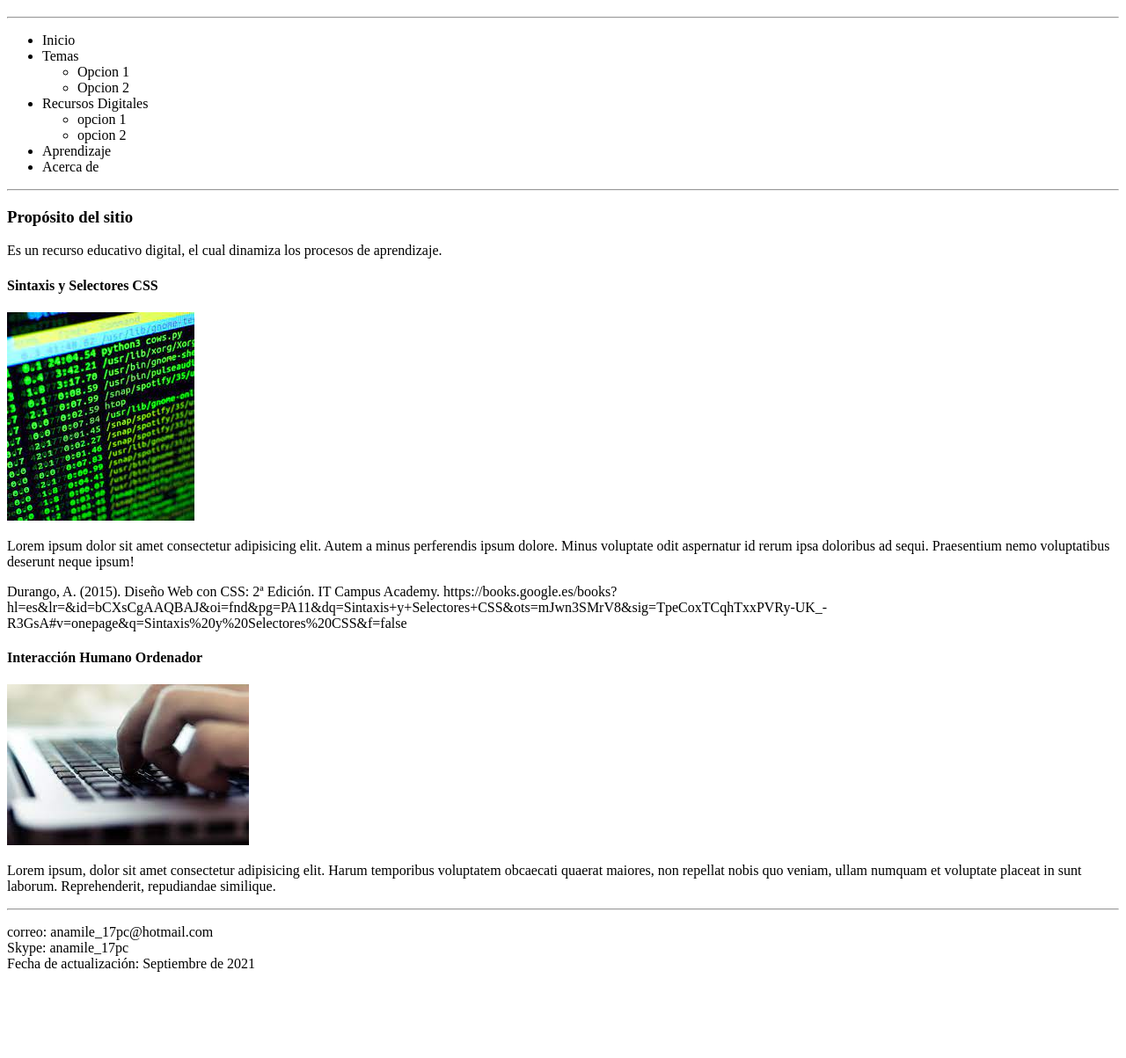
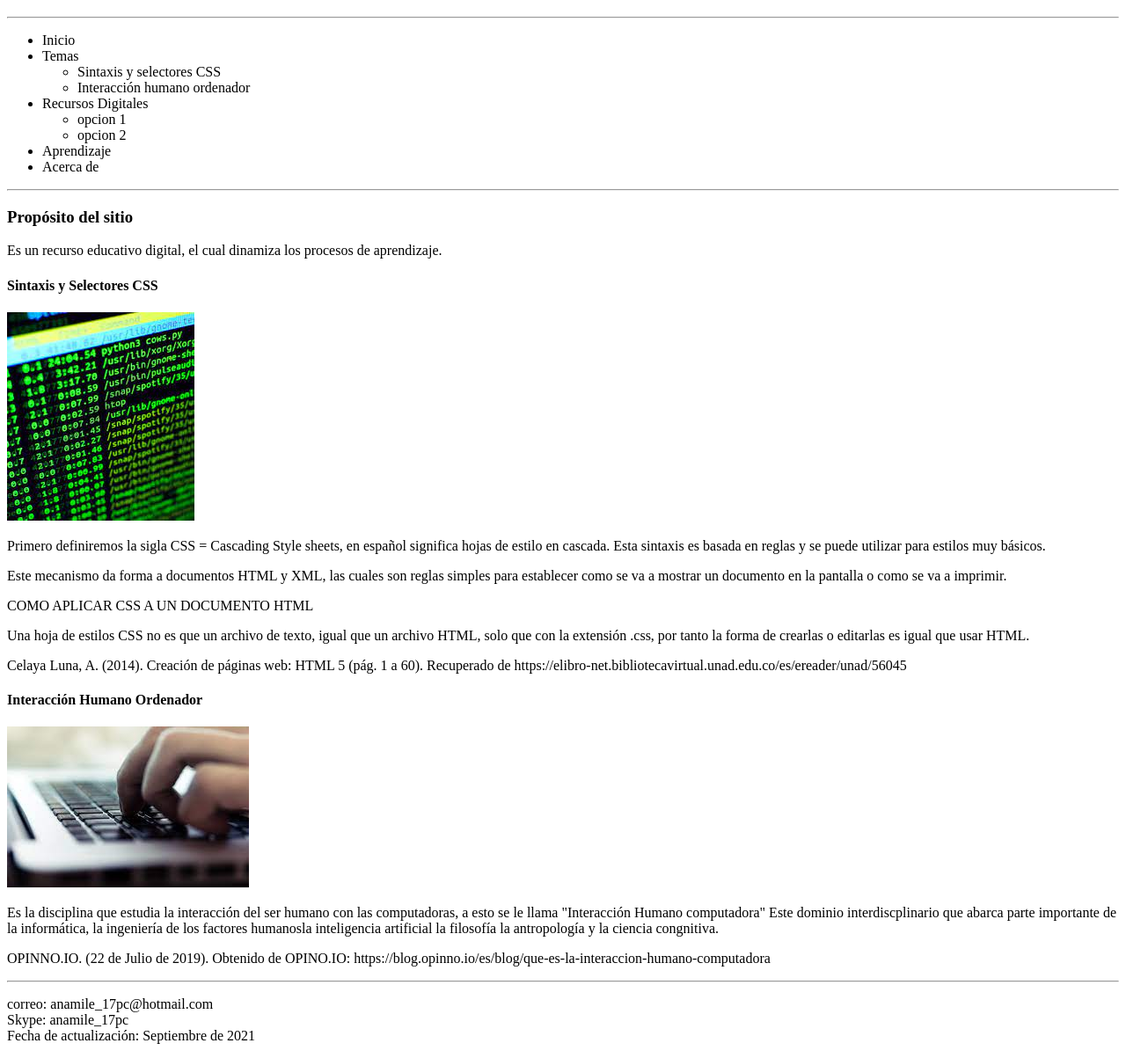
Before and after one commit to Anamile17/DSW--Milena-Polindara, a plain HTML site: page FASE2/desing.html in a window 1280 px wide. Shown: the part 61-1264 px from the top of the page at 88% size. Before the commit the page ends 1182 px from the top, so only its background shows below. Drawn offline with Linux system fonts and the light colour scheme.

Commit message:
Desarrollo Fase 2
Adelantos de la construcción en Visual

```diff
--- a/FASE2/desing.html
+++ b/FASE2/desing.html
@@ -16,8 +16,8 @@
             <li>Inicio</li>
             <li>Temas</li>
             <ul>
-                <li>Opcion 1</li>
-                <li>Opcion 2</li>
+                <li>Sintaxis y selectores CSS </li>
+                <li>Interacción humano ordenador </li>
             </ul>
             <li>Recursos Digitales</li>
             <ul>
@@ -41,15 +41,24 @@
                 <h4> Sintaxis y Selectores CSS </h4>
                 <img src="img/sintaxis y selectores.jfif" alt="hacer aqui una descripcion alternativa de la imágen">
                 <p>
-                    Lorem ipsum dolor sit amet consectetur adipisicing elit. Autem a minus perferendis ipsum dolore. Minus voluptate odit aspernatur id rerum ipsa doloribus ad sequi. Praesentium nemo voluptatibus deserunt neque ipsum!
-                    <p>Durango, A. (2015). Diseño Web con CSS: 2ª Edición. IT Campus Academy. https://books.google.es/books?hl=es&lr=&id=bCXsCgAAQBAJ&oi=fnd&pg=PA11&dq=Sintaxis+y+Selectores+CSS&ots=mJwn3SMrV8&sig=TpeCoxTCqhTxxPVRy-UK_-R3GsA#v=onepage&q=Sintaxis%20y%20Selectores%20CSS&f=false</p>
+                    Primero definiremos la sigla CSS = Cascading Style sheets, en español significa hojas de estilo en cascada.
+                    Esta sintaxis es basada en reglas y se puede utilizar para estilos muy básicos.
+                    <p>Este mecanismo da forma a documentos HTML y XML, las cuales son reglas simples para establecer como se va a mostrar un documento en la pantalla o como se va a imprimir.</p>
+
+                    <p> COMO APLICAR CSS A UN DOCUMENTO HTML </p>
+                    <P>Una hoja de estilos CSS no es que un archivo de texto, igual que un archivo HTML, solo que con la extensión .css, por tanto la forma de crearlas o editarlas es igual que usar HTML.</P>
+                    <p>Celaya Luna, A. (2014). Creación de páginas web: HTML 5 (pág. 1 a 60). Recuperado de https://elibro-net.bibliotecavirtual.unad.edu.co/es/ereader/unad/56045</p>
                 </p>
             </article>
 
             <article>
                 <h4> Interacción Humano Ordenador </h4>
                 <img src="img/interaccion.jfif" alt="descripcion de la imágen ">
-                <p>Lorem ipsum, dolor sit amet consectetur adipisicing elit. Harum temporibus voluptatem obcaecati quaerat maiores, non repellat nobis quo veniam, ullam numquam et voluptate placeat in sunt laborum. Reprehenderit, repudiandae similique.
+                <p>Es la disciplina que estudia la interacción del ser humano con las computadoras, a esto se le llama "Interacción Humano computadora"
+                   Este dominio interdiscplinario que abarca parte importante de la informática, la ingeniería de los factores humanosla inteligencia artificial
+                   la filosofía la antropología y la ciencia congnitiva.
+                </p>
+                <p>OPINNO.IO. (22 de Julio de 2019). Obtenido de OPINO.IO: https://blog.opinno.io/es/blog/que-es-la-interaccion-humano-computadora
 
                 </p>
             </article>
```
